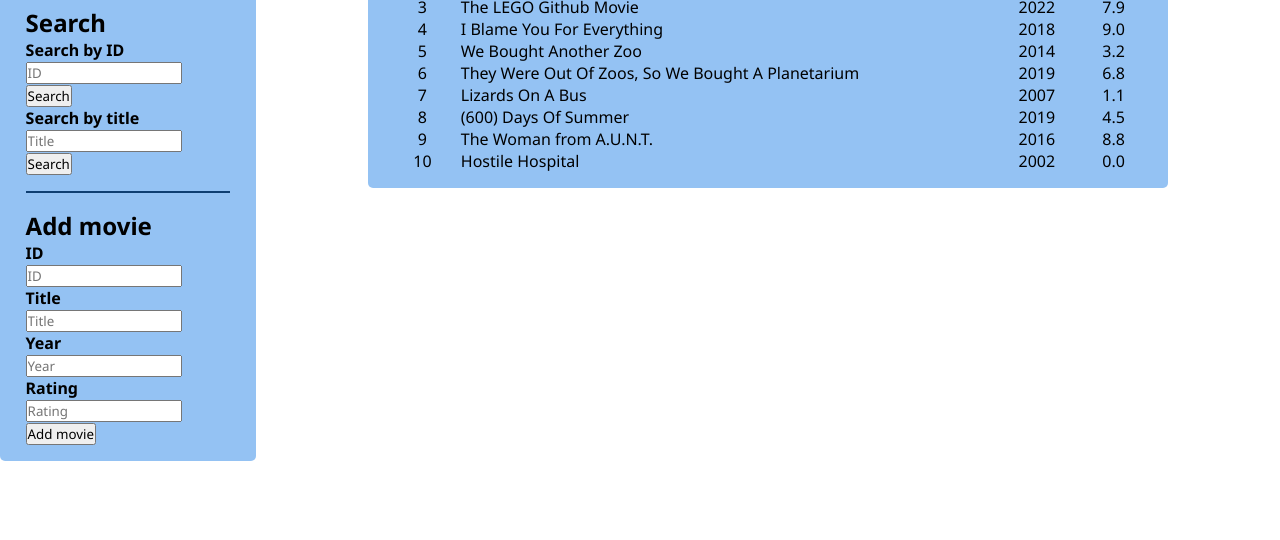
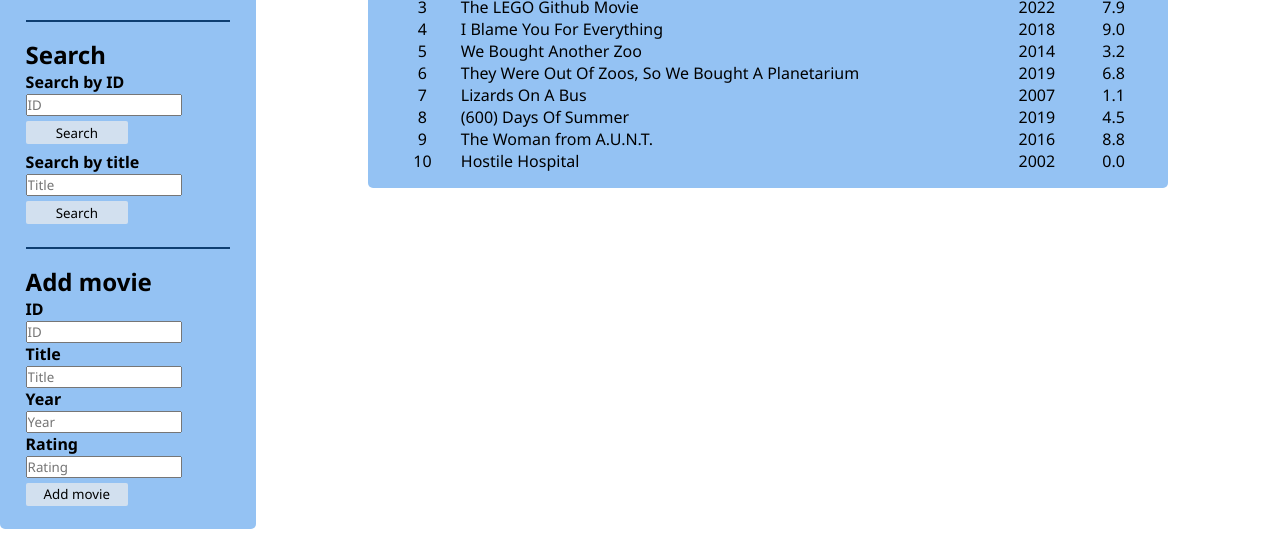
Before and after one commit to beiwa02/holmesglen-repository-3, a plain HTML site: page index.html in a window 1280 px wide. Shown: the part 260-800 px from the top of the page. Drawn offline with Linux system fonts and the light colour scheme.

Commit message:
Style buttons

```diff
--- a/style.css
+++ b/style.css
@@ -86,3 +86,17 @@ hr {
   margin: 1em 0;
   border: none;
 }
+
+/* Buttons */
+button {
+  background-color: var(--tertiary);
+  padding: 0.2em;
+  margin-bottom: 0.5em;
+  border: none;
+  border-radius: 2px;
+}
+
+form button {
+  width: 50%;
+  margin-top: 5px;
+}
```
